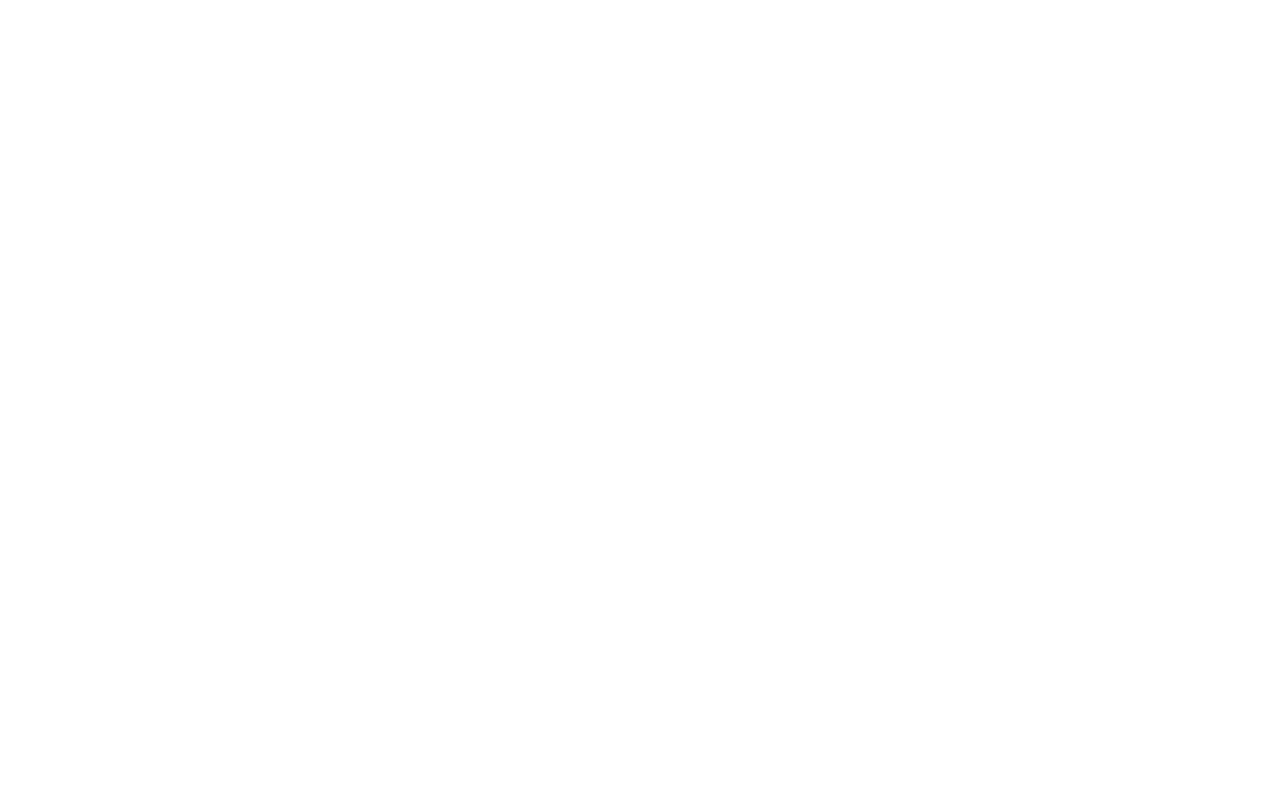
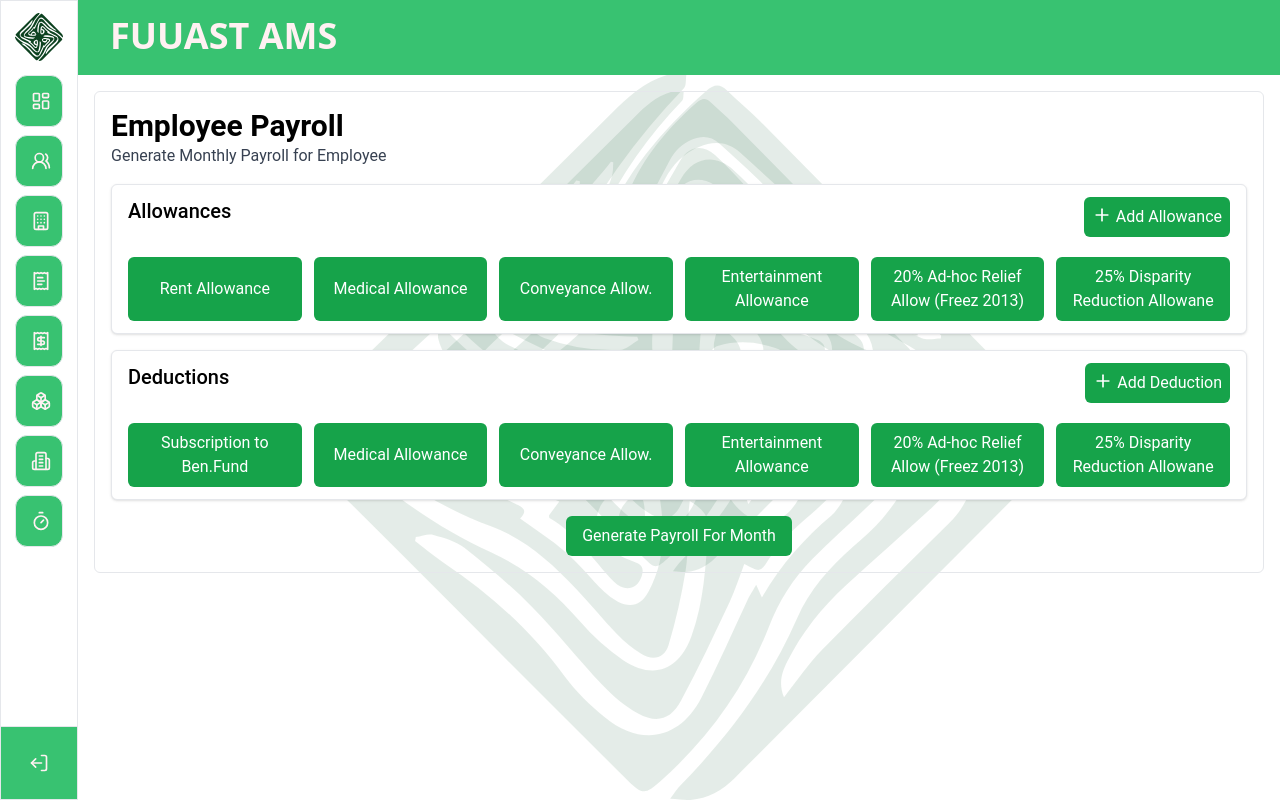
Before and after one commit to devwaleedumer/AccountsManagementSystem, a React (Vite) app: page /ams/salary in a window 1280 px wide. Before the commit this address had no page. Built offline with nearby package versions, Linux system fonts and the light colour scheme.

Commit message:
Add salary and department type components, update routing and Redux store

```diff
--- a/src/App.jsx
+++ b/src/App.jsx
@@ -7,6 +7,8 @@ import UserList from "./components/user-management/UserList"
 import AddUser  from "./components/user-management/AddUser"
 import ViewUser from "./components/user-management/ViewUser"
 import Table from "./components/user-management/Table"
+import Salary from "./components/salary/salary"
+import CreateDepartmentType from "./components/department-type/CreateDepartmentType"
 function App() {
 
   return (
@@ -20,6 +22,8 @@ function App() {
           <Route  path="users/view-user" element={<ViewUser/>}/>
           <Route  path="users/add-user" element={<AddUser/>}/>
         <Route  path="users/table" element={<Table/>}/>
+        <Route path="salary"  element={<Salary/>}/>
+        <Route path="department-type/create"  element={<CreateDepartmentType/>}/>
 
         </Route>
         <Route path="/login"  element={<Login/>}/>
--- a/src/components/app-layout/sidebar/Sidebar.jsx
+++ b/src/components/app-layout/sidebar/Sidebar.jsx
@@ -2,7 +2,9 @@ import PropTypes from "prop-types";
 import './Sidebar.css'
 import sideBarMenuItems from "../../../core/data/home-sidebar-data";
 import { LogOut } from "lucide-react";
+import { useNavigate } from "react-router-dom";
 const Sidebar = ({toggleSidebar,setToggleSidebar}) => {
+  const route = useNavigate();
 const handleToggleSidebar = () => {
     setToggleSidebar(!toggleSidebar);}
   return (
@@ -12,7 +14,9 @@ const handleToggleSidebar = () => {
             <h1 className={`font-bold text-primary-2 text-2xl transition-opacity duration-500 ${toggleSidebar == false ? "opacity-100" : "opacity-0" }`}>
               AMS
             </h1>
-           <img src="/src/assets/images/logo.svg" onClick={() => handleToggleSidebar()} className={`size-[50px] cursor-pointer absolute transition-all duration-500 right-0`} alt="" />
+           <img src="/src/assets/images/logo.svg" onClick={() => {
+            handleToggleSidebar();
+           }} className={`size-[50px] cursor-pointer absolute transition-all duration-500 right-0`} alt="" />
         </div>
         {/* menu */}
       <div className="bg-image h-full w-full overflow-scroll hide-scroller pb-32">
@@ -23,6 +27,8 @@ const handleToggleSidebar = () => {
            hover:duration-100 hover:ease-in-out"
            onClick={() => {
               handleToggleSidebar();
+            route(item.to)
+
           }}>
             <div className=" flex justify-center items-center h-[50px] leading-[50px] min-w-[50px]">
               {<item.icon className="size-5"/>}
--- /dev/null
+++ b/src/components/department-type/CreateDepartmentType.jsx
@@ -0,0 +1,80 @@
+ import { ArrowLeft, Loader, PlusIcon } from "lucide-react";
+import { useNavigate } from "react-router-dom";
+/* eslint-disable react-hooks/exhaustive-deps */
+import { useForm } from "react-hook-form";
+import { yupResolver } from "@hookform/resolvers/yup";
+import * as yup from "yup";
+import { useEffect } from "react";
+import { useCreateDepartmentTypeMutation } from "../../redux/services/departmentTypeService";
+ // Validation schema using Yup
+const schema = yup.object().shape({
+ name: yup
+    .string()
+    .required("Department Type name  is required"),
+     description: yup
+    .string()
+    .required("description  is required"),
+});
+const CreateDepartmentType = () => {
+      const router = useNavigate();
+   const [registerUser,{isLoading,isError,isSuccess}] =  useCreateDepartmentTypeMutation()
+   const {
+       register,
+       handleSubmit,
+       formState: { errors },
+     } = useForm({
+       resolver: yupResolver(schema),
+     });
+
+     const onSubmit = async (data) => {
+         await registerUser(data)
+
+   };
+   // isSuccess = false
+   // isSuccess = true
+   useEffect(() => {
+       if(isSuccess){
+          router("/ams/users")
+       }
+   },[isSuccess]);
+  return (
+    <div className="my-5 max-w-xl  bg-white  mx-auto border shadow-lg rounded-lg font-roboto ">
+      <div className="bg-image">
+        <div className="mb-5 bg-primary-2 shadow-t-lg rounded-t-lg py-3">
+          <div className=" text-primary-foreground  ml-2 flex items-center"><PlusIcon className="size-5 inline-block mr-2"/><span> Add Department type</span></div>
+        </div>
+        <p className="text-red-500 text-xs italic my-2">{isError ? "Invalid credentials" : ""}</p>
+          <div className="space-y-4 p-6">
+             <div className="w-full">
+            <label className="block  mb-1" htmlFor="name">
+             Department Type Name
+            </label>
+            <input className="shadow appearance-none border rounded w-full py-2 px-3 text-gray-700 leading-tight focus:outline-none focus:shadow-outline  focus:ring-2 focus:ring-primary focus:ring-offset-2" id="name" type='text' placeholder="Department Type Name" {...register("name")}/>
+            {errors.name && <p className="text-red-500 text-xs italic mt-1">{errors.name.message}</p>}
+            </div>
+             <div className="w-full">
+            <label className="block  mb-1" htmlFor="description">
+                  Description
+            </label>
+            <input className="shadow appearance-none border rounded w-full py-2 px-3 text-gray-700 leading-tight focus:outline-none focus:shadow-outline  focus:ring-2 focus:ring-primary focus:ring-offset-2" id="description" type="text" placeholder="Description" {...register("description")}/>
+            {errors.description && <p className="text-red-500 text-xs italic mt-1">{errors.description.message}</p>}
+            </div>
+         <div className="flex justify-between">
+            <button className="bg-primary    my-4 py-2 text-white hover:bg-primary/90 focus:ring-4 focus:ring-green-300 font-medium rounded-lg  px-5 flex justify-center">
+                <ArrowLeft className="mr-1"/>
+                    Back
+            </button>
+             <button type="button" onClick={handleSubmit(onSubmit, (errors) => console.log(errors))}  className="bg-primary    my-4 py-2 text-white hover:bg-primary/90 focus:ring-4 focus:ring-green-300 font-medium rounded-lg  px-5 flex justify-center">
+            {
+          !isLoading ? "Create" : <Loader className="size-5 text-center animate-spin"/>}
+
+          </button>
+         </div>
+
+           </div>
+      </div>
+    </div>
+  )
+}
+
+export default CreateDepartmentType
--- /dev/null
+++ b/src/components/salary/salary.jsx
@@ -0,0 +1,94 @@
+import { Plus } from "lucide-react"
+
+const Salary = () => {
+  return (
+    <div className="border w-full h-full p-4 rounded-md  bg-image font-roboto">
+     <div>
+        <h1 className="text-3xl font-semibold">Employee Payroll</h1>
+     <h4 className="text-gray-700">Generate Monthly Payroll for Employee</h4>
+     </div>
+     <div className="mt-4">
+        <div className="border rounded-md px-4 py-3 mt-2 shadow  bg-white">
+            <div className="flex justify-between mb-5">
+            <h1 className="font-medium text-xl">Allowances</h1>
+                  <button className=" py-2 rounded-md px-2 bg-primary text-white flex">
+                <Plus className="size-5 mr-1"/>
+
+              <span>
+                  Add Allowance
+              </span>
+
+            </button>
+            </div>
+            <div className="grid gap-3 grid-cols-6">
+                  <button className=" py-2 rounded-md px-2 bg-primary text-white">
+                Rent Allowance
+            </button>
+
+             <button className=" py-2 rounded-md px-2 bg-primary text-white">
+                Medical Allowance
+            </button>
+             <button className=" py-2 rounded-md px-2 bg-primary text-white">
+                Conveyance Allow.
+            </button>
+             <button className=" py-2 rounded-md px-2 bg-primary text-white">
+                Entertainment Allowance
+            </button>
+             <button className=" py-2 rounded-md px-2 bg-primary text-white">
+                20% Ad-hoc Relief Allow (Freez 2013)
+            </button>
+             <button className=" py-2 rounded-md px-2 bg-primary text-white">
+                25% Disparity Reduction Allowane
+            </button>
+
+            </div>
+        </div>
+     </div>
+      <div className="mt-4">
+        <div className="border rounded-md px-4 py-3 mt-2 shadow  bg-white">
+            <div className="flex justify-between mb-5">
+            <h1 className="font-medium text-xl">Deductions</h1>
+                  <button className=" py-2 rounded-md px-2 bg-primary text-white flex">
+                <Plus className="size-5 mr-1"/>
+
+              <span>
+                  Add Deduction
+              </span>
+
+            </button>
+            </div>
+            <div className="grid gap-3 grid-cols-6">
+                  <button className=" py-2 rounded-md px-2 bg-primary text-white">
+               Subscription to Ben.Fund
+            </button>
+
+             <button className=" py-2 rounded-md px-2 bg-primary text-white">
+                Medical Allowance
+            </button>
+             <button className=" py-2 rounded-md px-2 bg-primary text-white">
+                Conveyance Allow.
+            </button>
+             <button className=" py-2 rounded-md px-2 bg-primary text-white">
+                Entertainment Allowance
+            </button>
+             <button className=" py-2 rounded-md px-2 bg-primary text-white">
+                20% Ad-hoc Relief Allow (Freez 2013)
+            </button>
+             <button className=" py-2 rounded-md px-2 bg-primary text-white">
+                25% Disparity Reduction Allowane
+            </button>
+
+            </div>
+        </div>
+     </div>
+
+     <div className="flex justify-center">
+        <button className="bg-primary text-white py-2 px-4 rounded-md mt-4">
+            Generate Payroll For Month
+        </button>
+     </div>
+    </div>
+  )
+}
+
+export default Salary
--- a/src/core/data/home-sidebar-data.js
+++ b/src/core/data/home-sidebar-data.js
@@ -3,42 +3,42 @@ import { Boxes, Building, Building2, LayoutDashboard, Receipt, ReceiptText, Time
  const sideBarMenuItems = [
     {
         title: "Dashboard",
-        to: "/dashboard",
+        to: "",
         icon: LayoutDashboard
     },
      {
         title: "Users",
-        to: "ams/users",
+        to: "users",
         icon: Users2
     },
     {
         title: "Employees",
-        to: "ams/employees",
+        to: "employees",
         icon: Building
     },
     {
         title: "Salary",
-        to: "ams/salary",
+        to: "salary",
         icon: ReceiptText
     },
      {
         title: "Expenditures",
-        to: "ams/expenditures",
+        to: "expenditures",
         icon: Receipt
     },
      {
         title: "Heads",
-        to: "ams/head-of-accounts",
+        to: "head-of-accounts",
         icon: Boxes
     },
      {
         title: "Departments",
-        to: "ams/departments",
+        to: "departments",
         icon: Building2
     },
      {
         title: "Activities",
-        to: "ams/activities",
+        to: "activities",
         icon: Timer
     },
 
--- /dev/null
+++ b/src/redux/services/departmentTypeService.js
@@ -0,0 +1,25 @@
+// Need to use the React-specific entry point to import createApi
+import { createApi, fetchBaseQuery } from '@reduxjs/toolkit/query/react'
+
+// Define a service using a base URL and expected endpoints
+export const departmentTypeService = createApi({
+  reducerPath: 'departmentTypeService',
+  baseQuery: fetchBaseQuery({ baseUrl: 'https://localhost:7161/api/', }),
+  endpoints: (builder) => ({
+    // query for pokemon data
+    // mutations for login and register
+    createDepartmentType: builder.mutation({
+      query: (data) => {
+        return {
+          url: `departmentTypes`,
+          method: 'POST',
+          body:data,
+        }
+      }
+    }),
+  }),
+})
+
+// Export hooks for usage in functional components, which are
+// auto-generated based on the defined endpoints
+export const {useCreateDepartmentTypeMutation} = departmentTypeService
--- a/src/redux/store.js
+++ b/src/redux/store.js
@@ -1,14 +1,16 @@
 import { configureStore } from '@reduxjs/toolkit'
 import { authService } from './services/authService'
 import { setupListeners } from '@reduxjs/toolkit/query'
+import { departmentTypeService } from './services/departmentTypeService'
 
 export const store = configureStore({
   reducer: {
     // Add the generated auth reducer to the store
     [authService.reducerPath]: authService.reducer,
+    [departmentTypeService.reducerPath]: authService.reducer,
   },
   middleware: (getDefaultMiddleware) =>
-    getDefaultMiddleware().concat(authService.middleware),
+    getDefaultMiddleware().concat(authService.middleware).concat(departmentTypeService.middleware),
 })
 
 // optional, but required for refetchOnFocus/refetchOnReconnect behaviors
```
